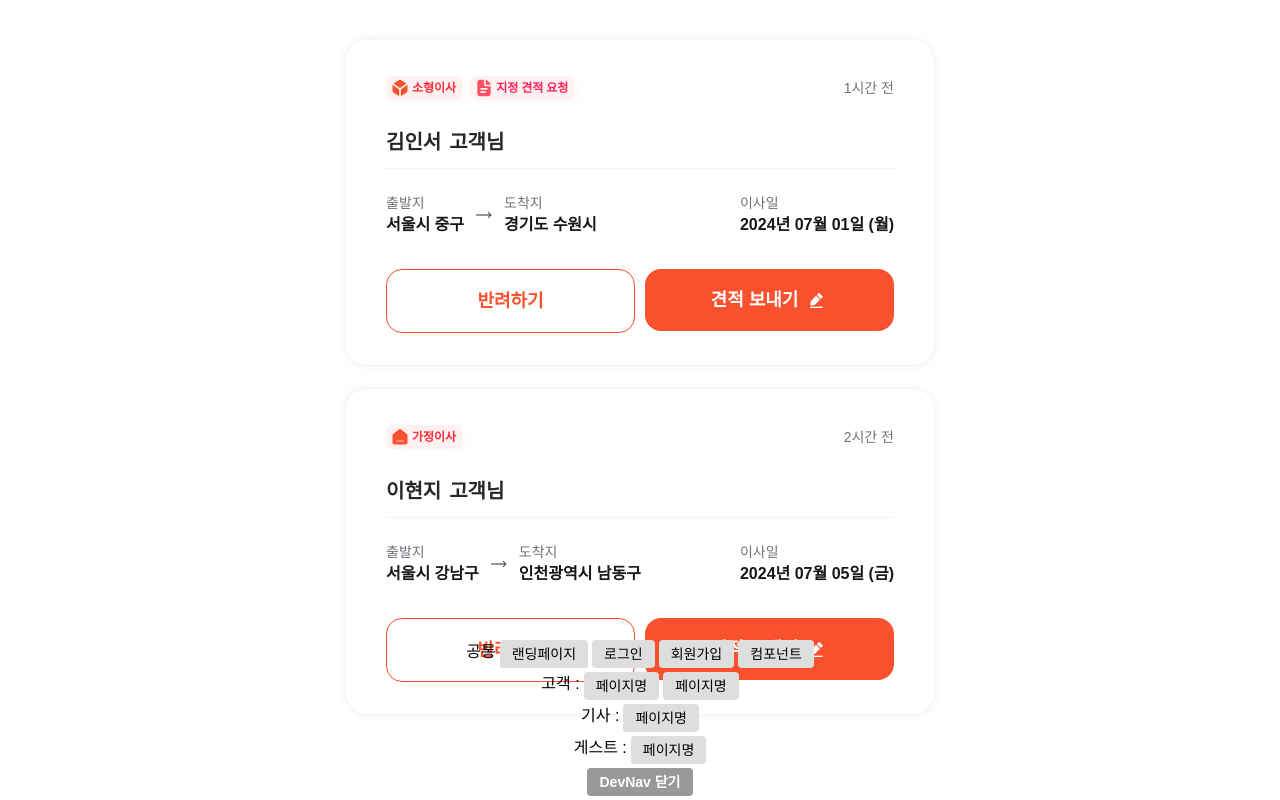
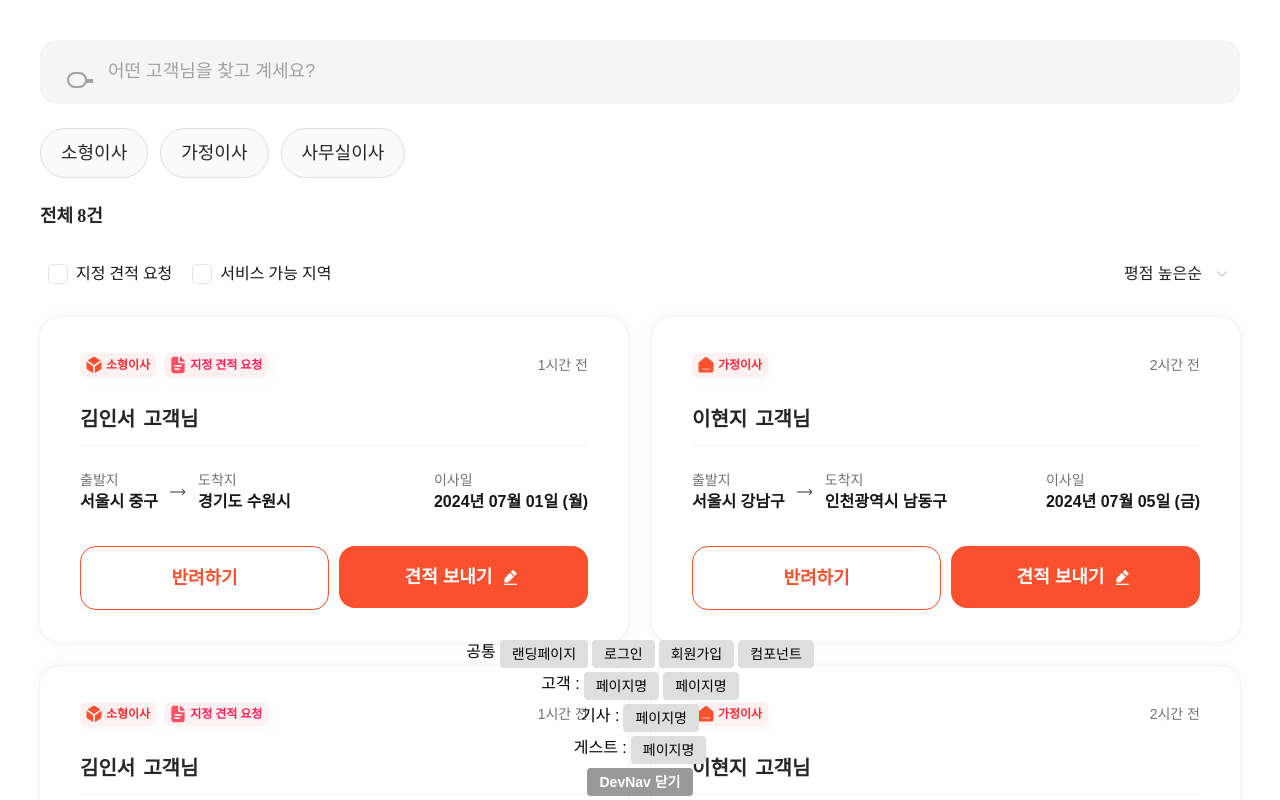
Before and after one commit to sebiny/6-moving-team2-FE, a Next.js app: page /driver/received-requests in a window 1280 px wide. Shown: the top 800 px of the page. Built offline with nearby package versions, Linux system fonts and the light colour scheme; a web font is replaced by a local one.

Commit message:
feat: 기사님 받은요청 페이지 구현

```diff
--- a/src/app/(protected)/driver/received-requests/_components/RequestCardList.tsx
+++ b/src/app/(protected)/driver/received-requests/_components/RequestCardList.tsx
@@ -1,8 +1,8 @@
-'use client';
+"use client";
 
-import React from 'react';
-import { Request } from '@/types/request';
-import RequestCard from './RequestCard';
+import React from "react";
+import { Request } from "@/types/request";
+import RequestCard from "../../../../../components/driver/RequestCardBase";
 
 interface RequestCardListProps {
   requests: Request[];
@@ -10,9 +10,9 @@ interface RequestCardListProps {
 
 export default function RequestCardList({ requests }: RequestCardListProps) {
   return (
-    <div className="flex flex-col gap-6 items-center">
+    <div className="self-stretch grid grid-cols-2 gap-6">
       {requests.map((request) => (
-        <RequestCard key={request.id} request={request} />
+        <RequestCard key={request.id} request={request} variant="received" />
       ))}
     </div>
   );
--- /dev/null
+++ b/src/app/(protected)/driver/received-requests/_components/SearchBarPlaceholder.tsx
@@ -0,0 +1,22 @@
+export default function SearchBarPlaceholder() {
+  return (
+    <div className="w-full h-16 px-6 py-3.5 bg-neutral-100 rounded-2xl flex items-center gap-2 overflow-hidden">
+      {/* 아이콘 (대충 만든 동그라미 + 막대기 형태) */}
+      <div className="flex items-center gap-4">
+        <div className="w-9 h-9 relative">
+          <div className="absolute left-[3px] top-[18.36px] w-5 h-4 border-2 border-neutral-400 rounded-full" />
+          <div className="absolute left-[22.42px] top-[27.13px] w-1.5 h-0 outline outline-2 outline-offset-[-1px] outline-neutral-400" />
+        </div>
+      </div>
+
+      {/* 텍스트 */}
+      <div className="flex-1 flex flex-col justify-start items-center gap-2.5">
+        <div className="w-full flex justify-start items-center">
+          <span className="text-neutral-400 text-lg font-normal leading-relaxed">
+            어떤 고객님을 찾고 계세요?
+          </span>
+        </div>
+      </div>
+    </div>
+  );
+}
--- a/src/app/(protected)/driver/received-requests/page.tsx
+++ b/src/app/(protected)/driver/received-requests/page.tsx
@@ -1,37 +1,77 @@
-'use client';
+"use client";
 
-import React from 'react';
-import RequestCardList from './_components/RequestCardList';
-import { Request } from '@/types/request';
+import React from "react";
+import RequestCardList from "./_components/RequestCardList";
+import { Request } from "@/types/request";
+import SearchBarPlaceholder from "./_components/SearchBarPlaceholder";
+import ChipCircle from "@/components/chip/ChipCircle";
+import SortDropdown from "@/components/dropdown/SortDropdown";
 
 const dummyRequests: Request[] = [
   {
-    id: '1',
-    moveType: '소형이사',
+    id: "1",
+    moveType: "소형이사",
     isDesignated: true,
-    createdAt: '1시간 전',
-    customerName: '김인서',
-    fromAddress: '서울시 중구',
-    toAddress: '경기도 수원시',
-    moveDate: '2024년 07월 01일 (월)',
+    createdAt: "1시간 전",
+    customerName: "김인서",
+    fromAddress: "서울시 중구",
+    toAddress: "경기도 수원시",
+    moveDate: "2024년 07월 01일 (월)"
   },
   {
-    id: '2',
-    moveType: '가정이사',
+    id: "2",
+    moveType: "가정이사",
     isDesignated: false,
-    createdAt: '2시간 전',
-    customerName: '이현지',
-    fromAddress: '서울시 강남구',
-    toAddress: '인천광역시 남동구',
-    moveDate: '2024년 07월 05일 (금)',
-  },
+    createdAt: "2시간 전",
+    customerName: "이현지",
+    fromAddress: "서울시 강남구",
+    toAddress: "인천광역시 남동구",
+    moveDate: "2024년 07월 05일 (금)"
+  }
 ];
 
 export default function ReceivedRequestsPage() {
   return (
-    <div className="min-h-screen bg-gray-50 flex justify-center py-10 px-4">
+    <div className="flex min-h-screen justify-center bg-gray-50 px-4 py-10">
       <div className="flex flex-col gap-6">
-        <RequestCardList requests={dummyRequests} />
+        <SearchBarPlaceholder />
+        <div className="inline-flex items-start justify-start gap-3">
+          <ChipCircle type="region" text="소형이사" color="gray" />
+          <ChipCircle type="region" text="가정이사" color="gray" />
+          <ChipCircle type="region" text="사무실이사" color="gray" />
+        </div>
+        <div className="inline-flex flex-col items-start justify-start gap-6 self-stretch">
+          <div className="inline-flex items-center justify-start gap-1">
+            <div className="justify-start text-center font-['Pretendard'] text-lg leading-relaxed font-semibold text-neutral-800">
+              전체
+            </div>
+            <div className="justify-start text-center font-['Pretendard'] text-lg leading-relaxed font-semibold text-neutral-800">
+              8건
+            </div>
+          </div>
+          <div className="inline-flex items-center justify-between self-stretch">
+            <div className="flex items-center justify-start gap-3">
+              <div className="flex items-center justify-start">
+                <div className="relative h-9 w-9 overflow-hidden">
+                  <div className="absolute top-[8px] left-[8px] h-5 w-5 rounded border border-neutral-200 bg-white" />
+                </div>
+                <div className="justify-center font-['Pretendard'] text-base leading-relaxed font-normal text-neutral-900">
+                  지정 견적 요청
+                </div>
+              </div>
+              <div className="flex items-center justify-start">
+                <div className="relative h-9 w-9 overflow-hidden">
+                  <div className="absolute top-[8px] left-[8px] h-5 w-5 rounded border border-neutral-200 bg-white" />
+                </div>
+                <div className="justify-center font-['Pretendard'] text-base leading-relaxed font-normal text-neutral-900">
+                  서비스 가능 지역
+                </div>
+              </div>
+            </div>
+            <SortDropdown sortings={["평점 높은순", "이사 빠른순", "요청일 빠른순"]} value="평점 높은순" />
+          </div>
+        </div>
+        <RequestCardList requests={[...dummyRequests, ...dummyRequests]} />
       </div>
     </div>
   );
--- a/src/app/(protected)/driver/received-requests/_components/RequestCard.tsx
+++ b/src/components/driver/RequestCardBase.tsx
@@ -4,8 +4,8 @@ import React from "react";
 import { Request } from "@/types/request";
 import ChipRectangle from "@/components/chip/ChipRectangle";
 import { MoveType } from "@/constant/moveTypes";
+import Image from "next/image";
 import Button from "@/components/Button";
-import Image from "next/image";
 
 // 한글 → MoveType enum 매핑
 const korToMoveTypeMap: Record<string, MoveType> = {
@@ -16,12 +16,50 @@ const korToMoveTypeMap: Record<string, MoveType> = {
   "지정 견적 요청": "request"
 };
 
-interface RequestCardProps {
+type RequestCardVariant = "received" | "final";
+
+interface RequestCardBaseProps {
   request: Request;
+  variant?: RequestCardVariant; // optional, default "received"
 }
 
-export default function RequestCard({ request }: RequestCardProps) {
+export default function RequestCardBase({ request, variant = "received" }: RequestCardBaseProps) {
   const moveTypeKey: MoveType = korToMoveTypeMap[request.moveType] ?? "small";
+
+  const renderRightTop = () => {
+    if (variant === "final") {
+      return (
+        <div className="flex items-center gap-1 rounded-md py-1">
+          <div className="h-2.5 w-2.5 rounded-full bg-red-500" />
+          <div className="text-base font-bold text-red-500">확정견적</div>
+        </div>
+      );
+    }
+    return <div className="text-sm text-zinc-500">{request.createdAt}</div>;
+  };
+
+  const renderBottom = () => {
+    if (variant === "final") {
+      return (
+        <div className="flex w-full items-end justify-between border-t border-neutral-200 pt-4">
+          <div className="text-base font-medium text-neutral-800">견적 금액</div>
+          <div className="text-2xl font-bold text-neutral-800">
+            {request.price ? `${request.price.toLocaleString()}원` : "미정"}
+          </div>
+        </div>
+      );
+    }
+    return (
+      <div className="flex w-full gap-2.5">
+        <div className="w-1/2">
+          <Button text="반려하기" type="white-orange" />
+        </div>
+        <div className="w-1/2">
+          <Button text="견적 보내기" type="orange" image={true} />
+        </div>
+      </div>
+    );
+  };
 
   return (
     <div
@@ -30,14 +68,16 @@ export default function RequestCard({ request }: RequestCardProps) {
     >
       {/* 상단 */}
       <div className="flex w-full flex-col gap-6">
+        {/* 태그 + 오른쪽 상단 요소 (날짜 or 확정견적) */}
         <div className="flex h-8 items-center justify-between">
           <div className="flex gap-2">
             <ChipRectangle moveType={moveTypeKey} size="sm" />
             {request.isDesignated && <ChipRectangle moveType="request" size="sm" />}
           </div>
-          <div className="text-sm text-zinc-500">{request.createdAt}</div>
+          {renderRightTop()}
         </div>
 
+        {/* 고객명 */}
         <div className="flex w-full flex-col gap-3">
           <div className="flex gap-2">
             <span className="text-xl font-semibold text-zinc-800">{request.customerName}</span>
@@ -46,6 +86,7 @@ export default function RequestCard({ request }: RequestCardProps) {
           <div className="h-px w-full bg-zinc-100" />
         </div>
 
+        {/* 출발/도착지 + 이사일 */}
         <div className="flex w-full items-start justify-between">
           {/* 출/도착지 */}
           <div className="flex items-center gap-3">
@@ -75,15 +116,8 @@ export default function RequestCard({ request }: RequestCardProps) {
         </div>
       </div>
 
-      {/* 하단 버튼 */}
-      <div className="flex w-full gap-2.5">
-        <div className="w-1/2">
-          <Button text="반려하기" type="white-orange" />
-        </div>
-        <div className="w-1/2">
-          <Button text="견적 보내기" type="orange" image={true} />
-        </div>
-      </div>
+      {/* 하단 */}
+      {renderBottom()}
     </div>
   );
 }
--- a/src/types/request.ts
+++ b/src/types/request.ts
@@ -7,4 +7,5 @@ export interface Request {
   fromAddress: string;
   toAddress: string;
   moveDate: string;
+  price?: number; // 추가 (optional)
 }
```
Also changed, not shown: src/app/(protected)/driver/my-estimates/rejected/page.tsx (added), src/app/(protected)/driver/my-estimates/sent/page.tsx (added).
